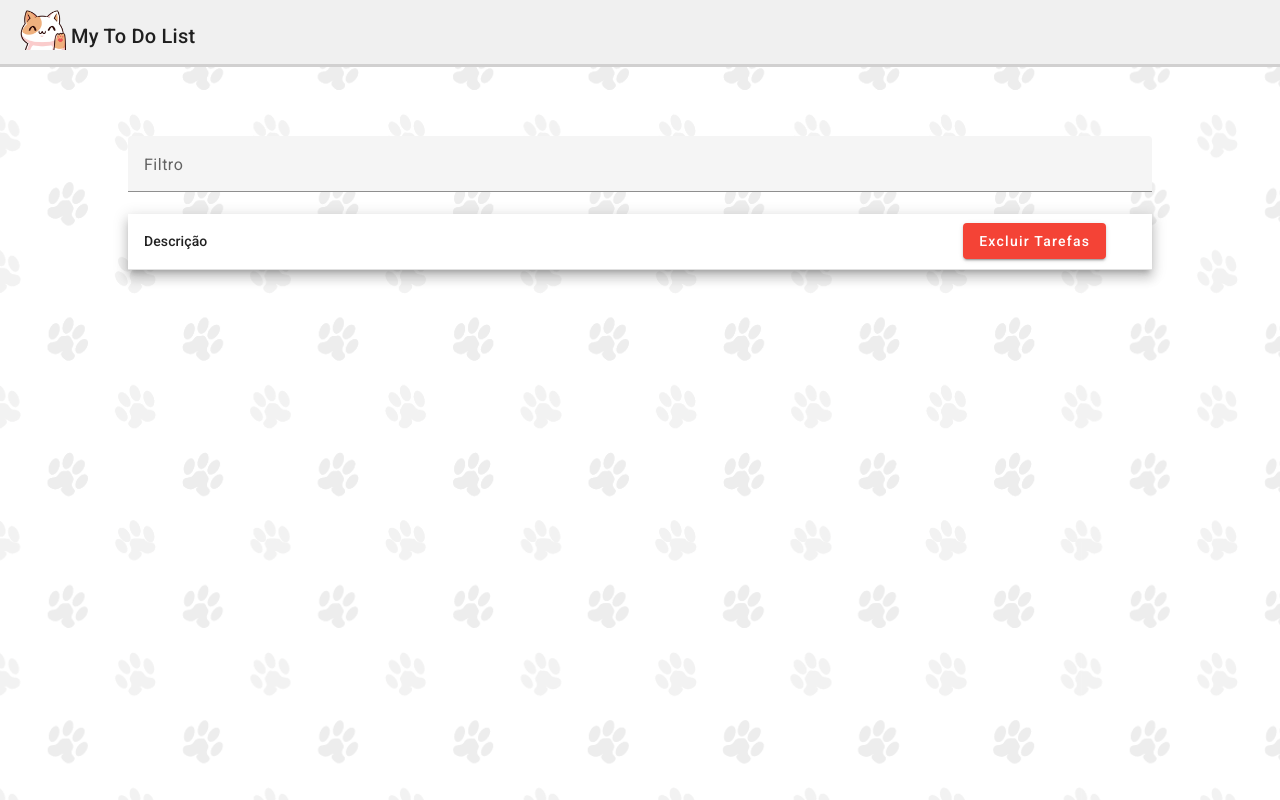
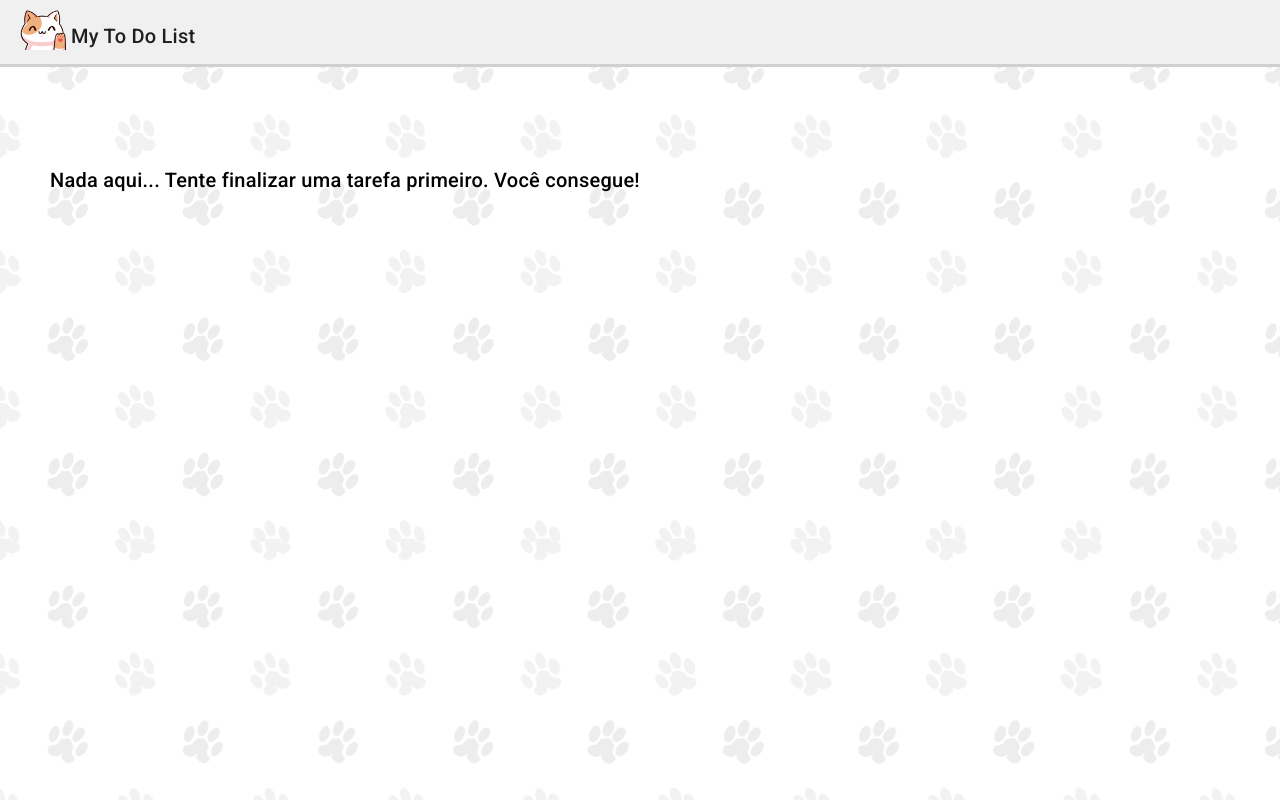
Before and after one commit to Diego-S-G/MyToDoList_front, an Angular app: page /tarefas-finalizadas in a window 1280 px wide. Built offline with nearby package versions, Linux system fonts and the light colour scheme; no server answers.

Commit message:
Adiciona uma mensagem para quando não existem tarefas finalizadas

```diff
--- a/src/app/components/pages/tarefas-finalizadas/tarefas-finalizadas.component.html
+++ b/src/app/components/pages/tarefas-finalizadas/tarefas-finalizadas.component.html
@@ -1,4 +1,4 @@
-<div class="main-container">
+<div *ngIf="tarefasFinalizadas.length > 0; else semTarefasFinalizadas"  class="main-container">
     <mat-form-field>
         <mat-label>Filtro</mat-label>
         <input matInput (keyup)="applyFilter($event)" placeholder="Ter 20 gatos (quem nunca né?)" #input>
@@ -29,3 +29,6 @@
         </tr>
     </table>
 </div>
+<ng-template #semTarefasFinalizadas>
+    <h2 style="margin-left: 50px; margin-top: 100px;">Nada aqui... Tente finalizar uma tarefa primeiro. Você consegue!</h2>
+</ng-template>
```
